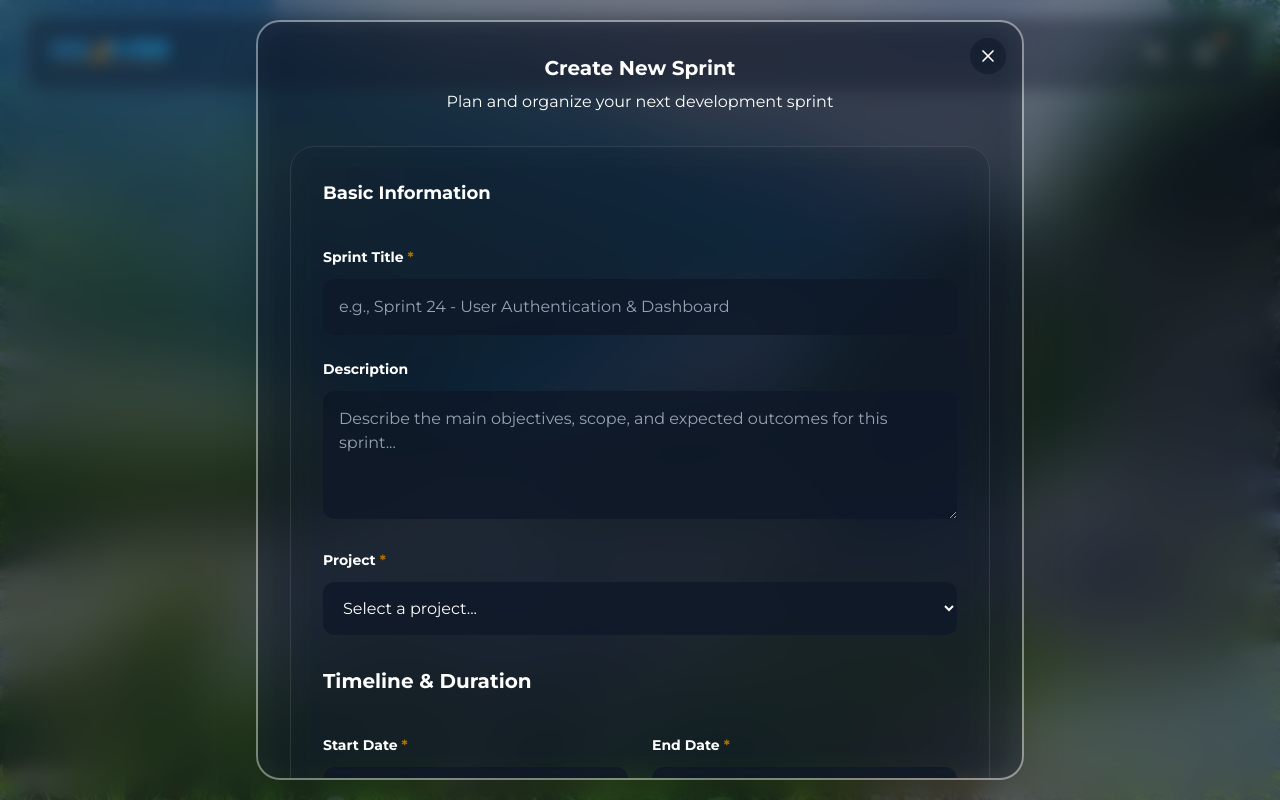
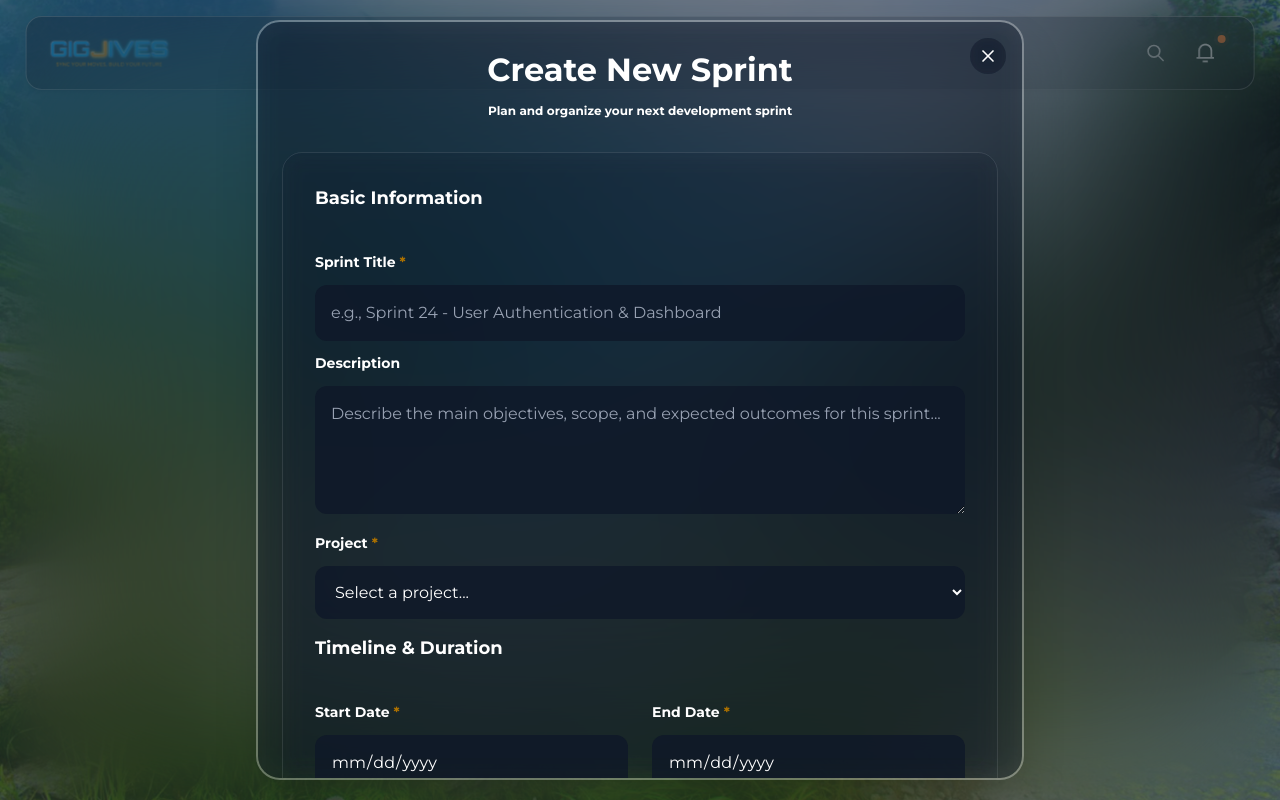
Before and after one commit to Nayab0009/gigGivesn, a Next.js app: page /dashboard/manager/addsprints in a window 1280 px wide. Built offline with nearby package versions, Linux system fonts and the light colour scheme.

Commit message:
fix sprints tasks

```diff
--- a/src/components/managerDashboard/AddSprints.tsx
+++ b/src/components/managerDashboard/AddSprints.tsx
@@ -55,29 +55,29 @@ router.push(`/dashboard/manager/projects/${createdSprint.project.id}`)
   }
 
   return (
-   <div className="fixed inset-0 bg-black/40 backdrop-blur-sm flex items-center justify-center z-[9999] p-4">
-  <div className="rounded-3xl shadow-2xl w-full max-w-3xl max-h-[95vh] overflow-y-auto border-2 border-white/40 scrollbar-hide">
-    <div className="p-6 sm:p-8 bg-black/30 backdrop-blur-md relative">
+   <div className="fixed inset-0 bg-black/30 backdrop-blur-[100px] flex items-center justify-center z-[9999] p-4">
+  <div className="rounded-3xl shadow-2xl w-full max-w-3xl max-h-[95vh] overflow-y-auto border-2 border-white/30 scrollbar-hide">
+    <div className="p-4 sm:p-6 bg-black/30 backdrop-blur-md relative">
           {/* Header */}
           <div className="text-center mb-8">
 
-            <h1 className="text-xl font-bold mb-2 text-white">Create New Sprint</h1>
-            <p className="text-md text-white">Plan and organize your next development sprint</p>
+            <h1 className="text-[32px] font-semibold font-[600] mb-2 text-white">Create New Sprint</h1>
+            <p className="text-[12px] font-semibold  text-white">Plan and organize your next development sprint</p>
           </div>
 
           {/* Form Container */}
-        <div className="rounded-3xl backdrop-blur-md border border-white/10 shadow-xl overflow-hidden">
-        <form className="p-6 sm:p-8 space-y-8" onSubmit={e => { e.preventDefault(); handleSubmit(); }}>
+        <div className="rounded-[20px] backdrop-blur-md border border-white/10 shadow-xl overflow-hidden">
+        <form className="p-6 sm:p-8 space-y-4" onSubmit={e => { e.preventDefault(); handleSubmit(); }}>
 
               {/* Basic Info Section */}
               <div className="space-y-6">
                 <div className="flex items-center gap-3 pb-4 " style={{ borderColor: colors.primary.hex }}>
 
-                  <h2 className="text-lg font-semibold text-white">Basic Information</h2>
+                  <h2 className="text-[18px] font-semibold text-white">Basic Information</h2>
                 </div>
-                <div className="grid grid-cols-1 gap-6">
+                <div className="grid grid-cols-1 gap-3">
                   <div>
-                    <label className="block text-sm font-semibold mb-3 text-white">
+                    <label className="block text-[14px] font-semibold mb-3 text-white">
                       Sprint Title <span style={{ color: colors.warning.hex }}>*</span>
                     </label>
                     <input
@@ -96,7 +96,7 @@ router.push(`/dashboard/manager/projects/${createdSprint.project.id}`)
                   </div>
 
                   <div>
-                    <label className="block text-sm font-semibold mb-3 text-white">Description</label>
+                    <label className="block text-[14px] font-semibold mb-3 text-white">Description</label>
                     <textarea
                       value={form.description}
                       onChange={e => setForm(prev => ({ ...prev, description: e.target.value }))}
@@ -112,7 +112,7 @@ router.push(`/dashboard/manager/projects/${createdSprint.project.id}`)
                   </div>
 
                   <div>
-                    <label className="block text-sm font-semibold mb-3 text-white">
+                    <label className="block text-[14px] font-semibold mb-3 text-white">
                       Project <span style={{ color: colors.warning.hex }}>*</span>
                     </label>
                     <select
@@ -145,11 +145,11 @@ router.push(`/dashboard/manager/projects/${createdSprint.project.id}`)
               <div className="space-y-6">
                 <div className="flex items-center gap-3 pb-4" style={{ borderColor: colors.primary.hex }}>
 
-                  <h2 className="text-xl font-semibold text-white">Timeline & Duration</h2>
+                  <h2 className="text-[18px] font-[600] font-semibold text-white">Timeline & Duration</h2>
                 </div>
                 <div className="grid grid-cols-1 sm:grid-cols-2 gap-6">
                   <div>
-                    <label className="block text-sm font-semibold mb-3 text-white">
+                    <label className="block text-[14px] font-semibold mb-3 text-white">
                       Start Date <span style={{ color: colors.warning.hex }}>*</span>
                     </label>
                     <input
@@ -168,7 +168,7 @@ router.push(`/dashboard/manager/projects/${createdSprint.project.id}`)
                     />
                   </div>
                   <div>
-                    <label className="block text-sm font-semibold mb-3 text-white">
+                    <label className="block text-[14px] font-semibold mb-3 text-white">
                       End Date <span style={{ color: colors.warning.hex }}>*</span>
                     </label>
                     <input
@@ -200,7 +200,7 @@ router.push(`/dashboard/manager/projects/${createdSprint.project.id}`)
   disabled={
     submitting || !form.title || !form.startDate || !form.endDate || !form.project
   }
-  className="inline-flex items-center gap-3 px-8 py-4 font-semibold rounded-full transition-all duration-300 shadow-lg hover:shadow-xl disabled:opacity-50 disabled:cursor-not-allowed transform hover:scale-105 text-white bg-[#0CA9F6]"
+  className="text-[12px] font-[500] inline-flex items-center gap-3 px-8 py-4 font-semibold rounded-full transition-all duration-300 shadow-lg hover:shadow-xl disabled:opacity-50 disabled:cursor-not-allowed transform hover:scale-105 text-white bg-[#0CA9F6]"
 >
   {submitting ? (
     <>
```
